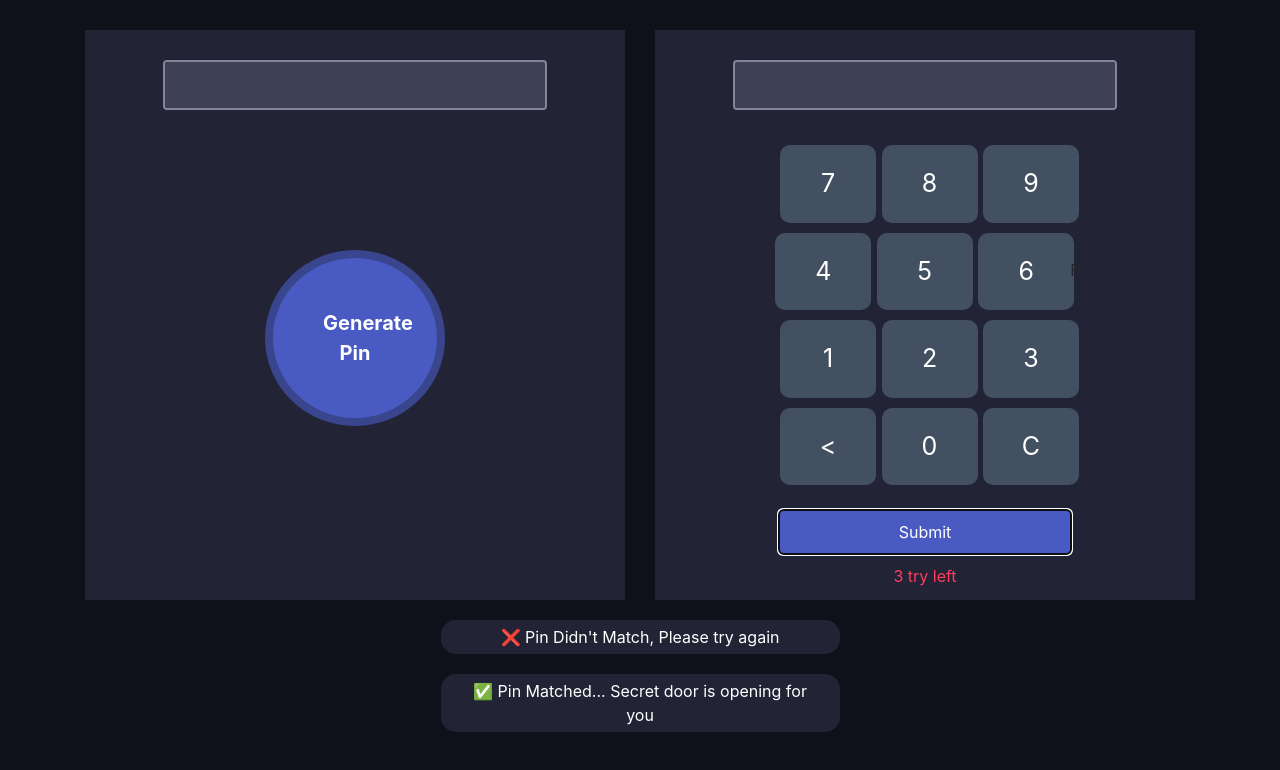
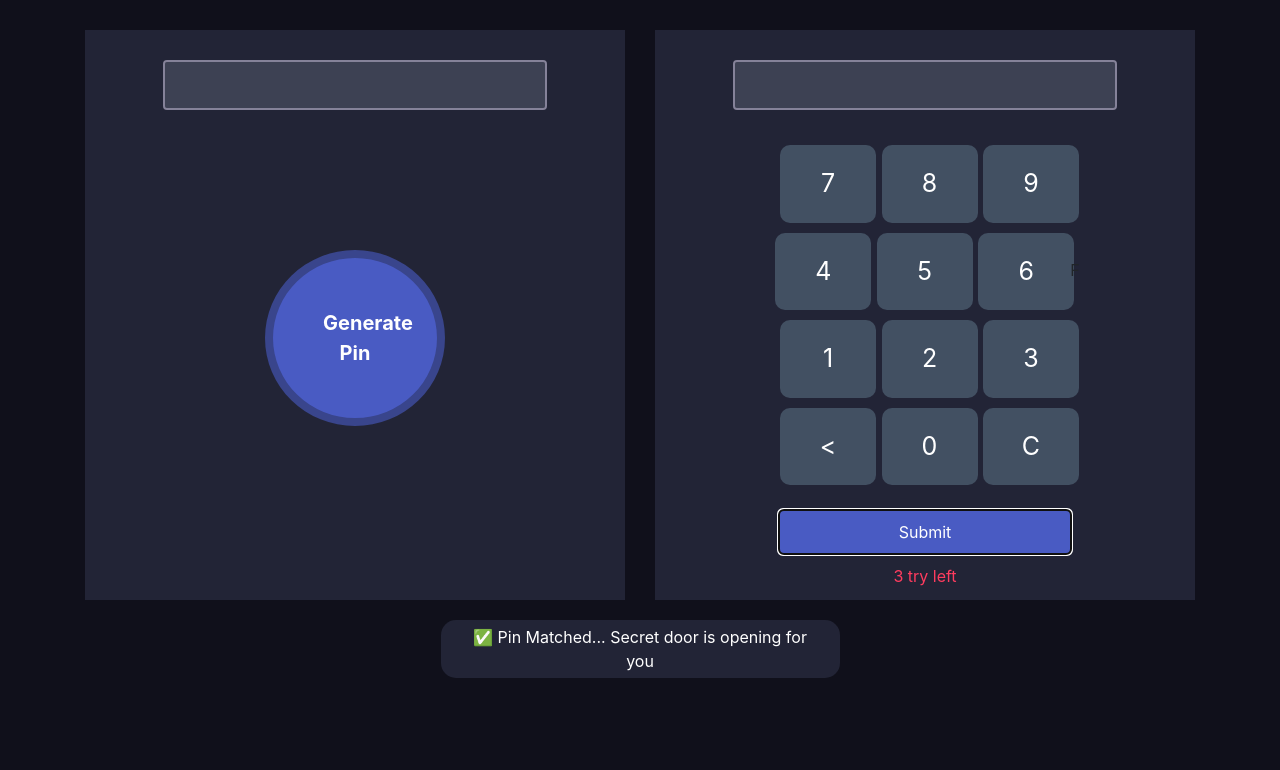
Before and after one commit to NayemulSCode/cwd_pin_matcher, a plain HTML site: page index.html in a window 1280 px wide. Both pictures are taken after a click on the button "Submit". Drawn offline with nearby package versions, Linux system fonts and the light colour scheme.

Commit message:
pin match or error

```diff
--- a/index.html
+++ b/index.html
@@ -42,7 +42,7 @@
                                 <div class="button">C</div>
                             </div>
                             <div>
-                                <button type="submit" class="submit-btn">Submit</button>
+                                <button onclick="verifyPin()" type="submit" class="submit-btn">Submit</button>
                                 <p class="action-left">3 try left</p>
                             </div>
                     </div>
@@ -50,8 +50,8 @@
             </div>
         </div>
         <div class="notify-section">
-            <p class="notify">❌ Pin Didn't Match, Please try again</p>
-            <p class="notify">✅ Pin Matched... Secret door is opening for you</p>
+            <p id="errorPin" class="notify">❌ Pin Didn't Match, Please try again</p>
+            <p id="successPin" class="notify">✅ Pin Matched... Secret door is opening for you</p>
         </div>
     </div>
     <script src="script.js"></script>
--- a/script.js
+++ b/script.js
@@ -24,6 +24,21 @@ btnContainer.addEventListener('click',function(event){
         const typeInput = document.getElementById('typedInput');
         typeInput.value = typeInput.value + digit;
     }
+})
+//verify pin
+function verifyPin(){
+    const input = document.getElementById('inputValue').value;
+    const typeInput = document.getElementById('typedInput').value;
 
+    if(input === typeInput){
+        const successMessage = document.getElementById('successPin');
+        successMessage.style.display = 'block';
 
-})
+    }
+    else{
+        const errorMessage = document.getElementById('errorPin');
+        errorMessage.style.display = 'block';
+
+    }
+
+}
--- a/style.css
+++ b/style.css
@@ -95,6 +95,7 @@ color: #E0B612;
     margin-top: 20px;
     border-radius: 15px;
     padding: 5px 20px;
+    display: none;
 }
 .notify-section{
     width: 35%;
@@ -104,3 +105,4 @@ color: #E0B612;
     color: #FF3C5F;
     margin-top: 10px;
 }
+/* message hide and show */
```
